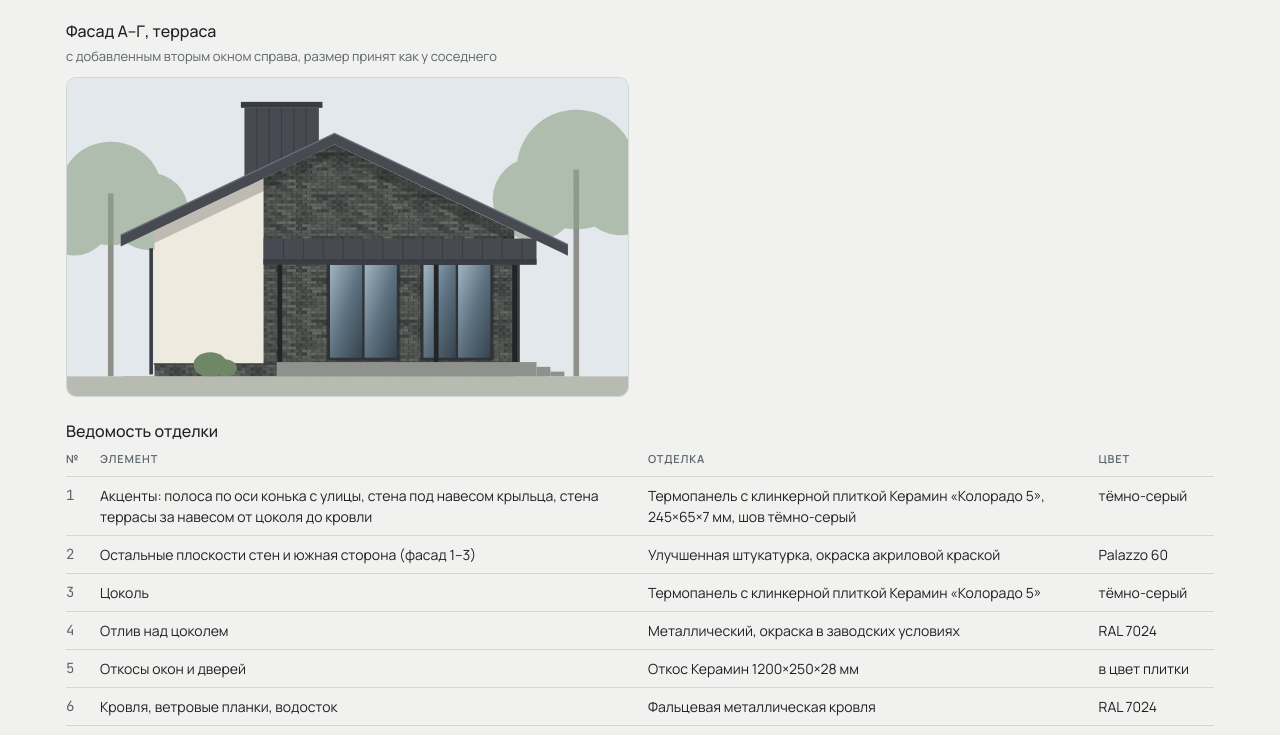
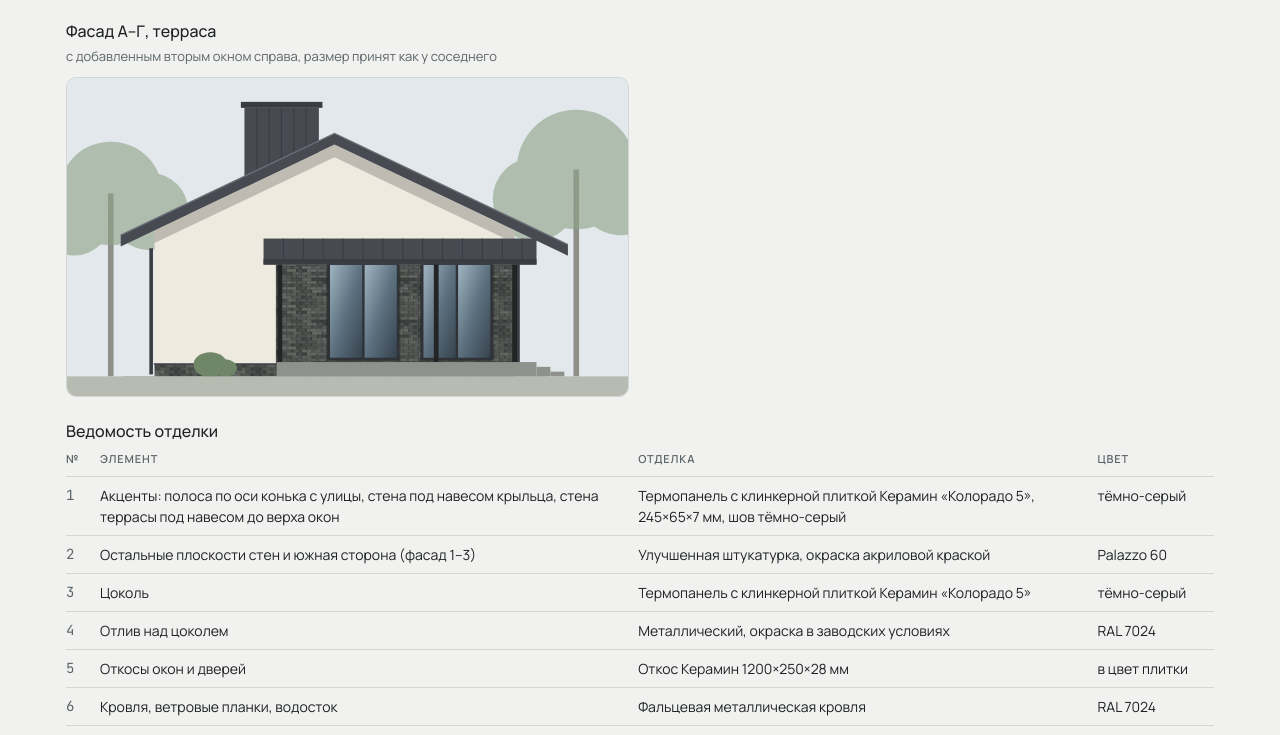
Before and after one commit to danilasukach-lab/fasad-termopaneli, a plain HTML site: page index.html in a window 1280 px wide. Shown: the part 1526-2261 px from the top of the page. Drawn offline with Linux system fonts and the light colour scheme; a web font is replaced by a local one.

Commit message:
Терраса: плитка только под навесом
Co-Authored-By: Claude Fable 5.2 <noreply@anthropic.com>

```diff
--- a/index.html
+++ b/index.html
@@ -150,7 +150,7 @@ var F={
     zones:[],noTile:true,chim:10.1},
   east:{id:'east',type:'gable',W:9.05,oL:0.85,oR:1.34,view:{x0:-2.2,x1:11.9,h1:7.5,below:0.5},
     ops:[{x:4.35,w:1.8,b:L(0),t:L(2.45),n:2},{x:6.7,w:1.8,b:L(0),t:L(2.45),n:2}],
-    zones:[{x0:2.74,x1:9.05}],vent:[2.26,4.13]}
+    zones:[{x0:3.05,x1:9.05,h1:2.81}],vent:[2.26,4.13]}
 };
 function topAt(f,x){
   if(f.type==='gable')return GE+(GA-GE)*(1-Math.abs(x-f.W/2)/(f.W/2));
@@ -292,7 +292,7 @@ function render(){
     '<div><b>'+fmt(panels)+' шт.</b><span>панелей 1020×525 мм с запасом 8 %</span></div>'+
     '<div><b>≈ '+fmt(panels*0.5355*80.77)+' BYN</b><span>панели, утеплитель XPS 50 мм, прайс от 07.09.2026</span></div>'+
     '<div><b>≈ '+fmt(plArea)+' м²</b><span>цоколь, высота 0,31 м'+(state.plinth==='tile'?' — ещё '+Math.ceil(plArea*1.08/0.5355)+' панелей':'')+'</span></div>';
-  var where='С улицы — полоса шириной 3,6 м строго по оси конька, от цоколя до самого верха. У входа — вся стена под навесом крыльца. На террасе — вся стена за навесом одним блоком от цоколя до кровли, слева от навеса светлая штукатурка. Южная сторона (фасад 1–3) без плитки: её не видно.';
+  var where='С улицы — полоса шириной 3,6 м строго по оси конька, от цоколя до самого верха. У входа — вся стена под навесом крыльца. На террасе — плитка только под навесом, до верха окон; стена слева от террасы и фронтон светлые. Южная сторона (фасад 1–3) без плитки: её не видно.';
   document.getElementById('tip').innerHTML=full
     ?'<b>Идея:</b> плитка «'+t.name+'» на трёх видимых сторонах дома — уличный торец, вход и терраса. Южная сторона (фасад 1–3) остаётся в штукатурке: её не видно.'
     :duo?'<b>Идея:</b> стены в плитке «'+bt.name+'», поверх — акценты плиткой «'+t.name+'». '+where
@@ -304,7 +304,7 @@ function render(){
   var rows=[];
   var tp=function(x){return 'Термопанель с клинкерной плиткой Керамин «'+x.name+'», 245×65×7 мм, шов тёмно-серый';};
   if(duo)rows.push(['Стены: уличный торец, вход, терраса (основная плоскость)',tp(bt),bt.note]);
-  rows.push([full?'Стены: уличный торец, вход, терраса, включая фронтоны':'Акценты: полоса по оси конька с улицы, стена под навесом крыльца, стена террасы за навесом от цоколя до кровли',tp(t),t.note]);
+  rows.push([full?'Стены: уличный торец, вход, терраса, включая фронтоны':'Акценты: полоса по оси конька с улицы, стена под навесом крыльца, стена террасы под навесом до верха окон',tp(t),t.note]);
   rows.push([mode==='acc'?'Остальные плоскости стен и южная сторона (фасад 1–3)':'Южная сторона (фасад 1–3)','Улучшенная штукатурка, окраска акриловой краской','Palazzo 60']);
   rows.push(['Цоколь',p.finish,p.color]);
   rows.push(['Отлив над цоколем','Металлический, окраска в заводских условиях','RAL 7024']);
```
